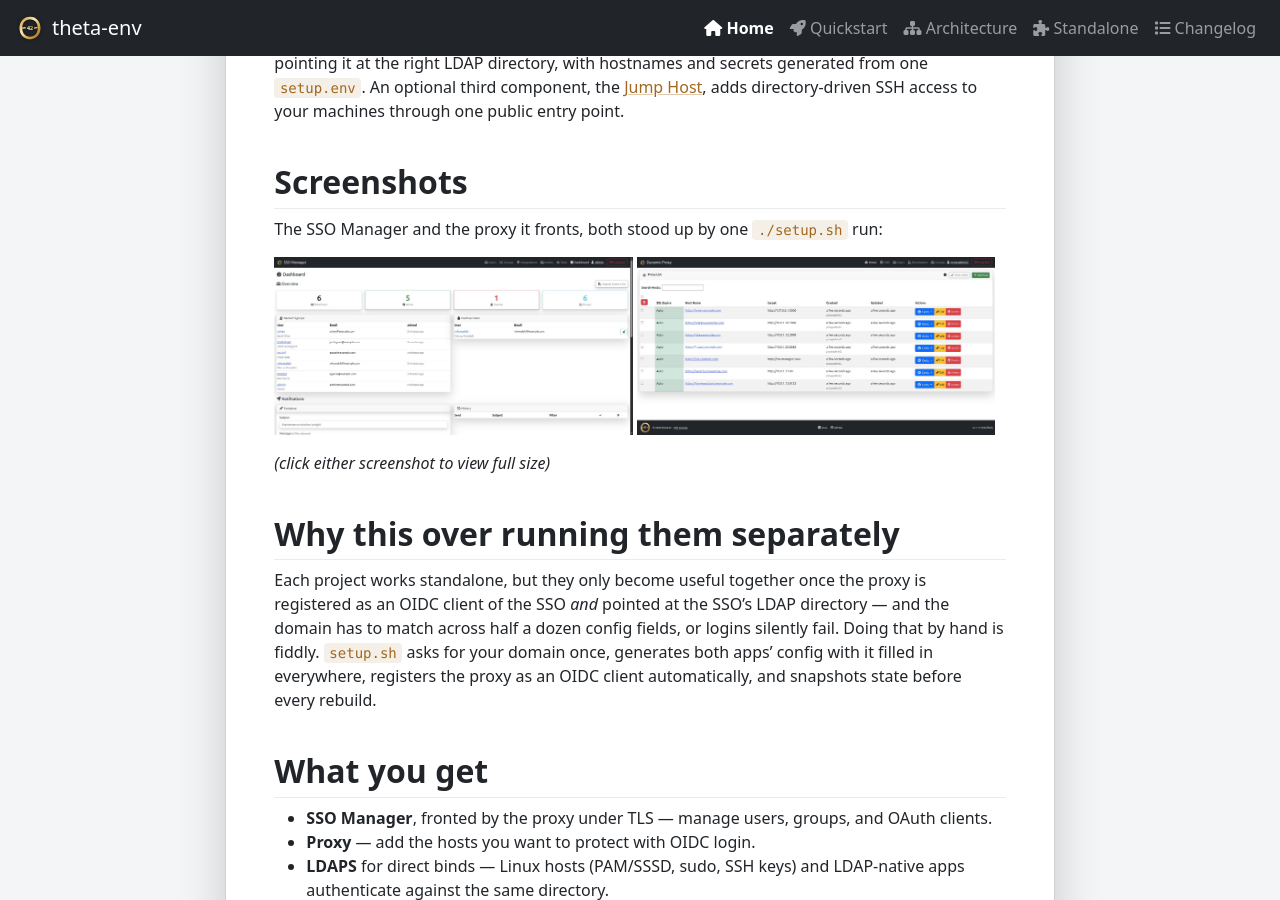
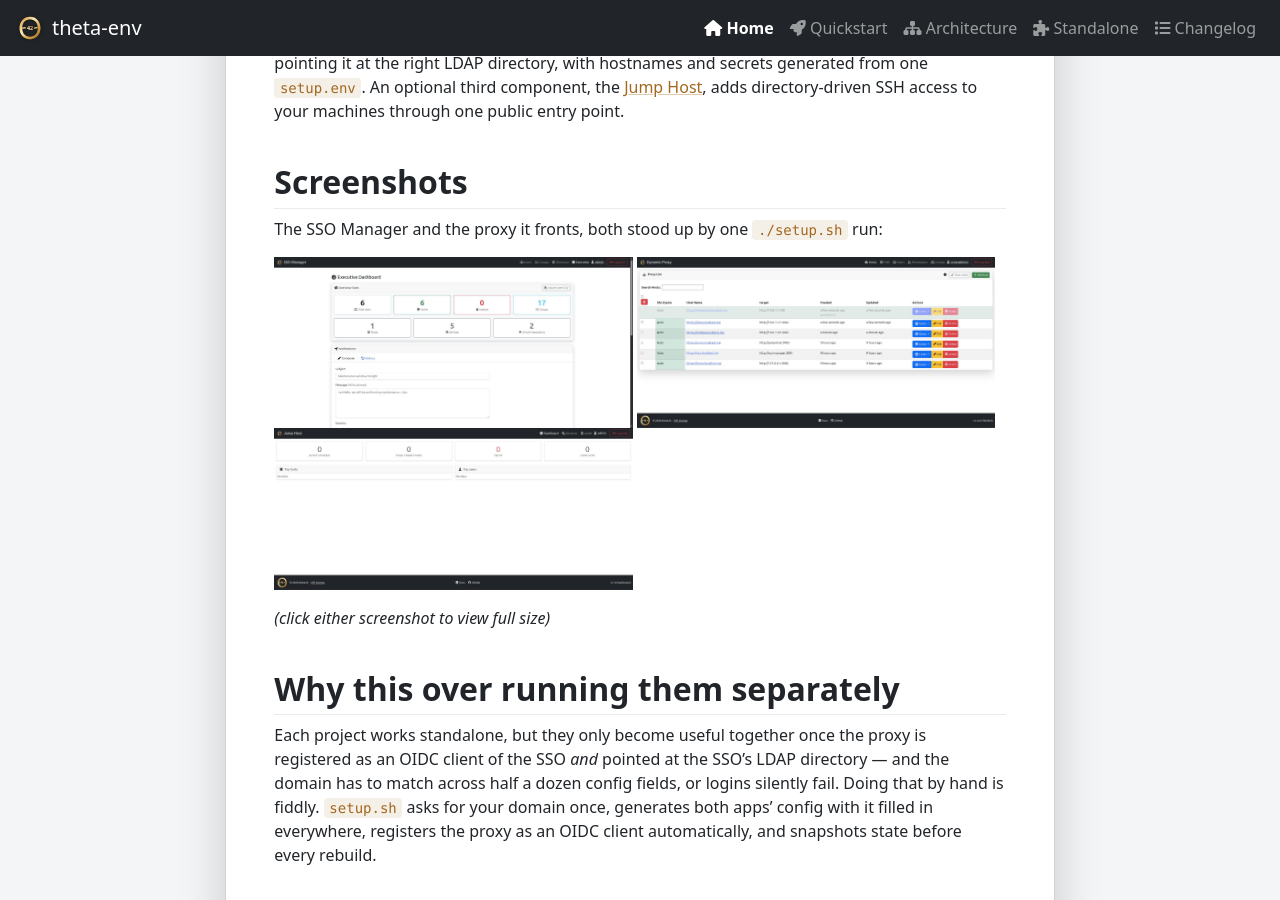
Before and after one commit to theta42/theta-env, a Jekyll site: the page built from docs/index.md, in a window 1280 px wide and 900 px high, scrolled down 310 px. Built offline with Jekyll 4.4.1, drawn with Linux system fonts in a browser that asks for light colours.

Commit message:
docs: refresh top-level screenshots, add jump-host dashboard
sso-dashboard.png and proxy-hosts.png still showed the pre-unification
nav; refresh with the current shared shell and add a jump-host dashboard
screenshot alongside them.

Co-Authored-By: Claude Sonnet 5 <noreply@anthropic.com>

```diff
--- a/docs/index.md
+++ b/docs/index.md
@@ -25,6 +25,7 @@ The SSO Manager and the proxy it fronts, both stood up by one `./setup.sh` run:
 
 <a href="images/sso-dashboard.png" target="_blank"><img src="images/sso-dashboard.png" alt="SSO Manager dashboard" width="49%"></a>
 <a href="images/proxy-hosts.png" target="_blank"><img src="images/proxy-hosts.png" alt="Proxy host list" width="49%"></a>
+<a href="images/jump-dashboard.png" target="_blank"><img src="images/jump-dashboard.png" alt="Jump Host dashboard" width="49%"></a>
 
 *(click either screenshot to view full size)*
 
```
Also changed, not shown: docs/images/jump-dashboard.png (added), docs/images/proxy-hosts.png, docs/images/sso-dashboard.png.
